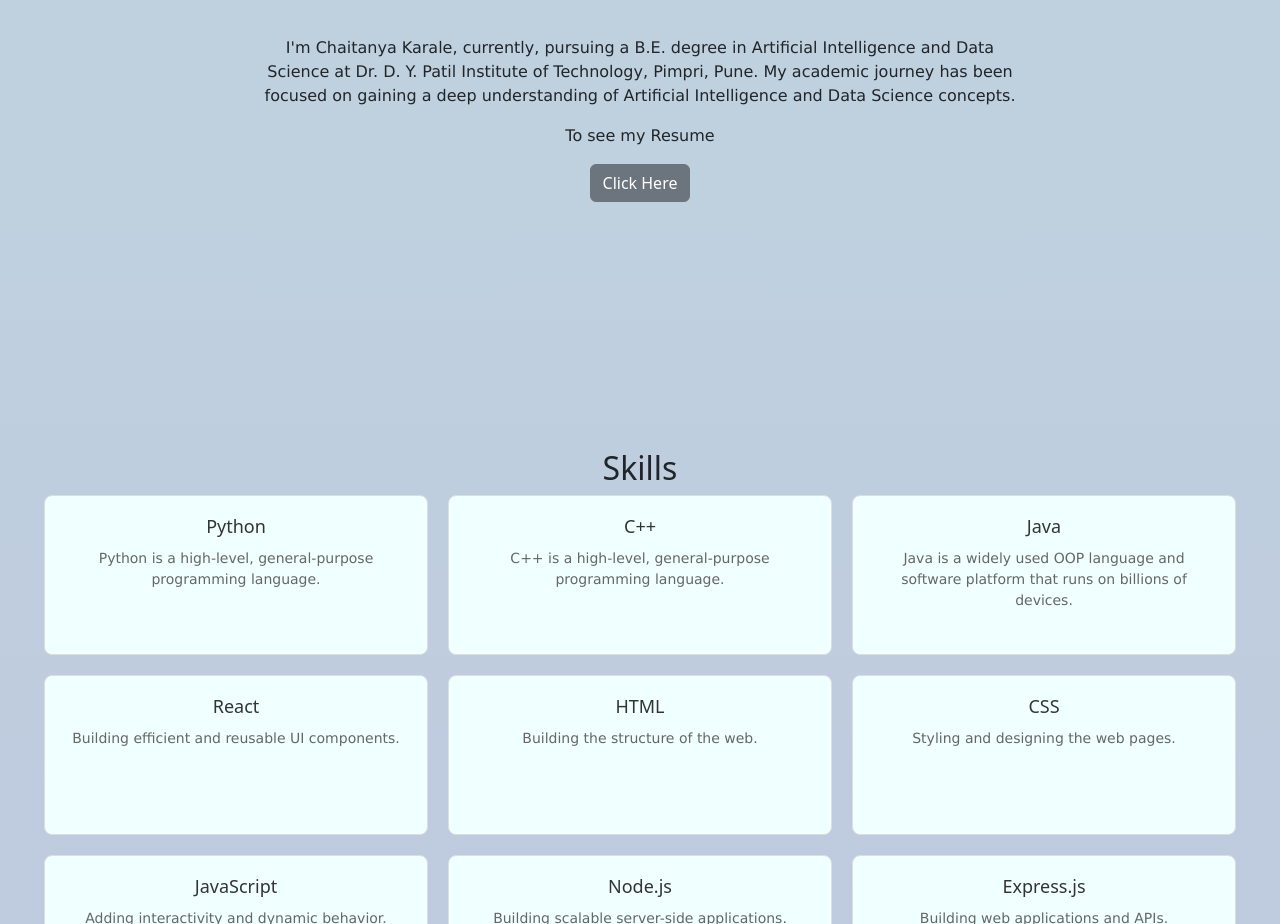
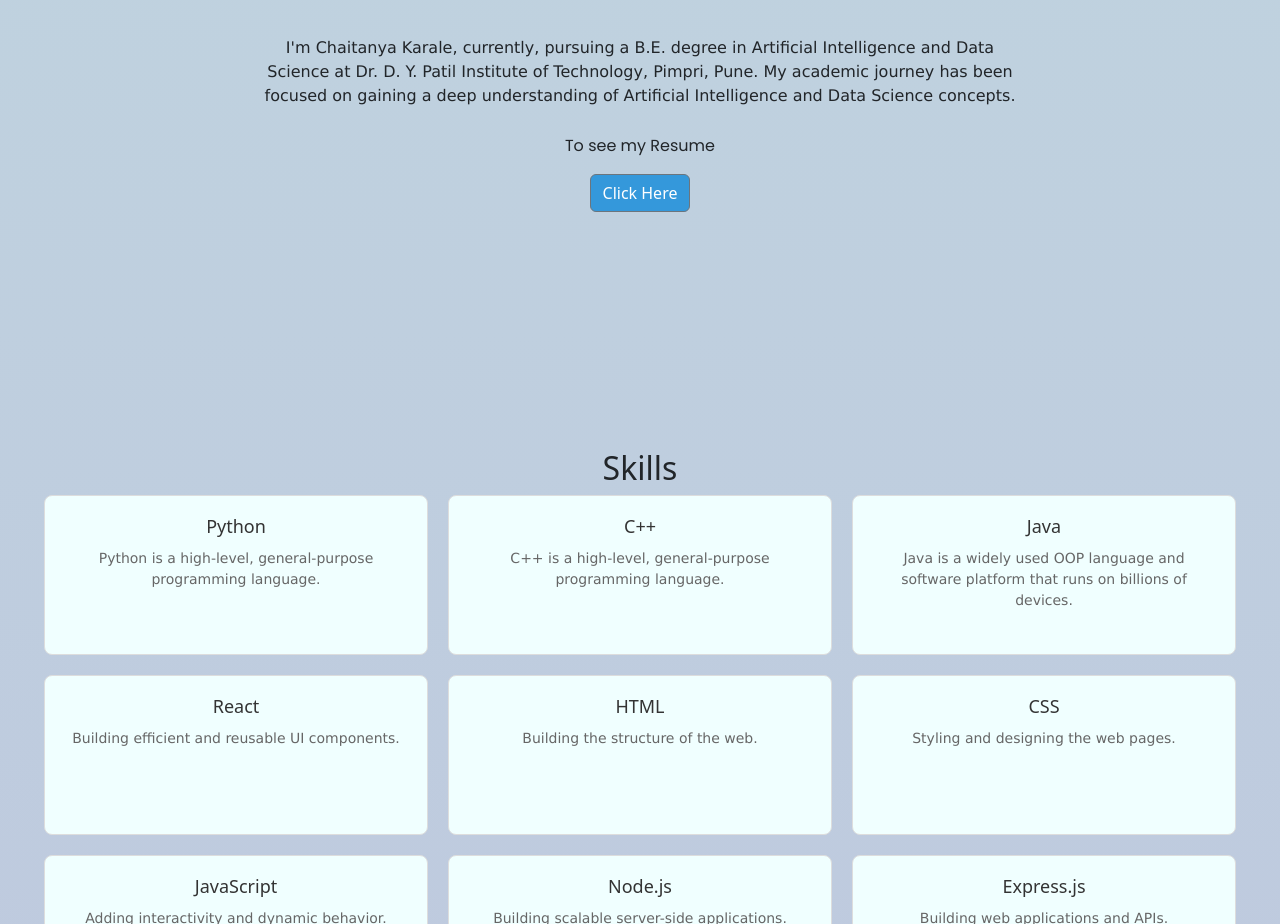
Before and after one commit to chaitanyakarale/CODSOFT, a plain HTML site: page Task-2 (Portfolio website)/index.html in a window 1280 px wide. Shown: the part 1267-2191 px from the top of the page. Drawn offline with nearby package versions, Linux system fonts and the light colour scheme.

Commit message:
Update style.css

```diff
--- a/Task-2 (Portfolio website)/style.css
+++ b/Task-2 (Portfolio website)/style.css
@@ -248,3 +248,17 @@ p{
     padding: 0%;
     margin: 0;
 }
+
+.rsume>p{
+    padding-top: 10px;
+    font-family:"Poppins", sans-serif;
+}
+.rsume > button{
+    background-color:#3498db;
+}
+.rsume > button:hover{
+    background-color:#3498db;
+    transform: scale(1.05);
+    box-shadow: 0 0 10px rgba(0, 0, 0, 0.2);
+
+}
```
